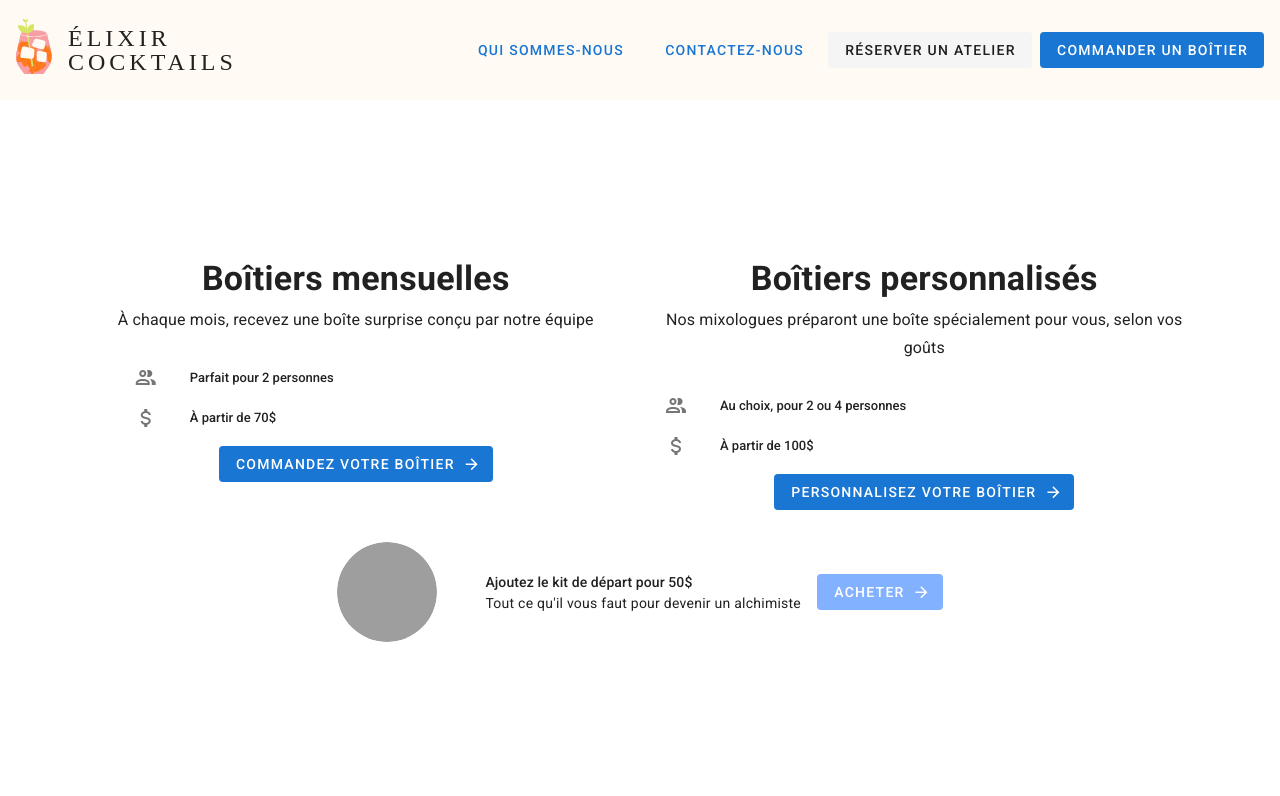
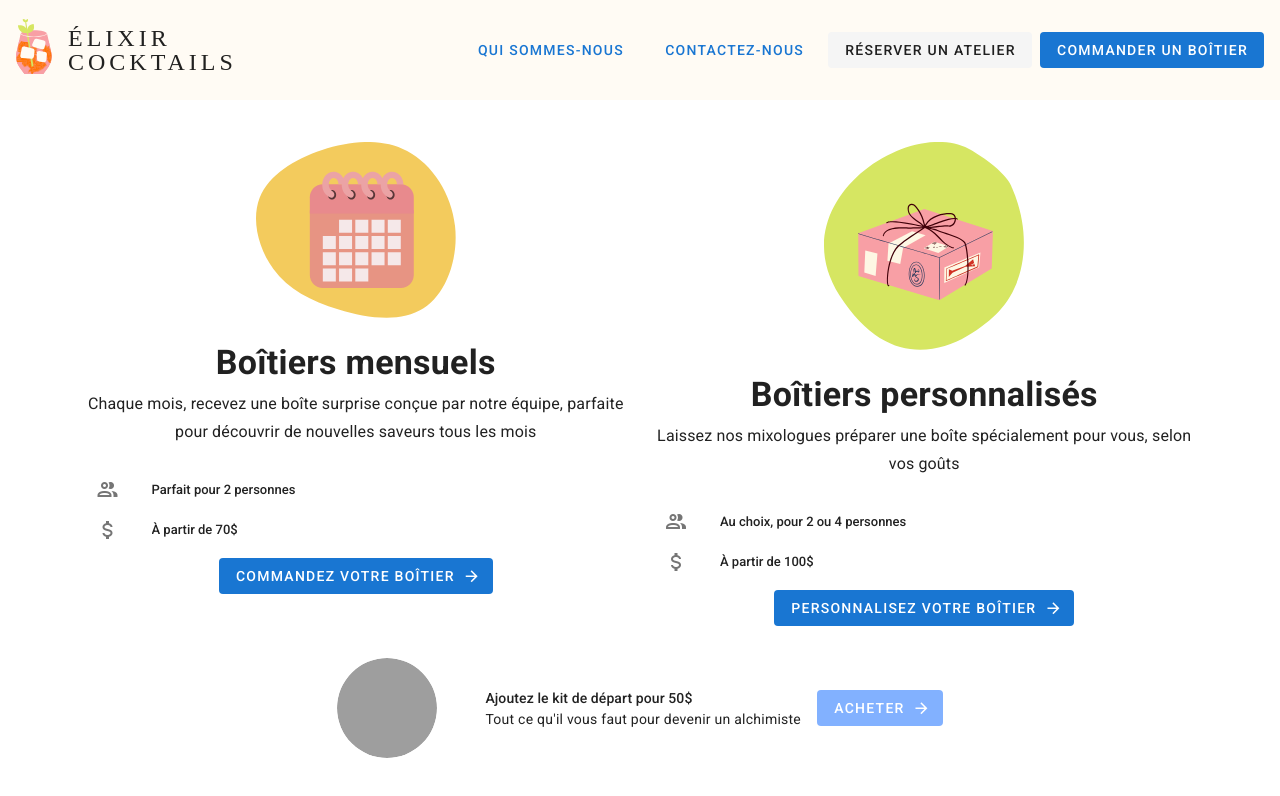
Before and after one commit to FelixINX/elixir-cocktails, a Nuxt app: page /boitiers in a window 1280 px wide. Shown: the top 796 px of the page. Built offline with nearby package versions, Linux system fonts and the light colour scheme; grey boxes are pictures that could not be loaded; a web font is replaced by a local one.

Commit message:
3 files modified, 2 added

```diff
--- a/pages/boitiers/index.vue
+++ b/pages/boitiers/index.vue
@@ -2,9 +2,15 @@
   <v-container class="py-12 px-8 ec-box-con">
     <div class="ec-box">
       <div class="text-center ec-box-choice fade-in-top">
-        <p class="text-h4 font-weight-bold mb-0">Boîtiers mensuelles</p>
+        <v-img
+          width="200px"
+          src="/svg/boitiers-mensuels.svg"
+          class="mx-auto mb-6"
+        ></v-img>
+        <p class="text-h4 font-weight-bold mb-0">Boîtiers mensuels</p>
         <p class="text-subtitle-1 mt-2">
-          À chaque mois, recevez une boîte surprise conçu par notre équipe
+          Chaque mois, recevez une boîte surprise conçue par notre équipe,
+          parfaite pour découvrir de nouvelles saveurs tous les mois
         </p>
         <v-list color="primaryCon" dense class="text-left">
           <v-list-item>
@@ -29,10 +35,15 @@
         >
       </div>
       <div class="text-center ec-box-choice fade-in-top">
+        <v-img
+          width="200px"
+          src="/svg/boitiers-personnalises.svg"
+          class="mx-auto mb-6"
+        ></v-img>
         <p class="text-h4 font-weight-bold mb-0">Boîtiers personnalisés</p>
         <p class="text-subtitle-1 mt-2">
-          Nos mixologues préparont une boîte spécialement pour vous, selon vos
-          goûts
+          Laissez nos mixologues préparer une boîte spécialement pour vous,
+          selon vos goûts
         </p>
         <v-list color="primaryCon" dense class="text-left">
           <v-list-item>
--- a/pages/boitiers/personnalises.vue
+++ b/pages/boitiers/personnalises.vue
@@ -106,7 +106,7 @@
 <script>
 export default {
   head: {
-    title: 'Boîtiers - Élixir Cocktails',
+    title: 'Boîtiers personnalisés - Élixir Cocktails',
   },
   data: () => ({
     step1: [],
--- a/pages/index.vue
+++ b/pages/index.vue
@@ -150,7 +150,11 @@
 </template>
 
 <script>
-export default {};
+export default {
+  head: {
+    title: "Élixir Cocktails - l'art du cocktail à domicile",
+  },
+};
 </script>
 
 <style lang="scss">
```
Also changed, not shown: static/svg/boitiers-mensuels.svg (added), static/svg/boitiers-personnalises.svg (added).
